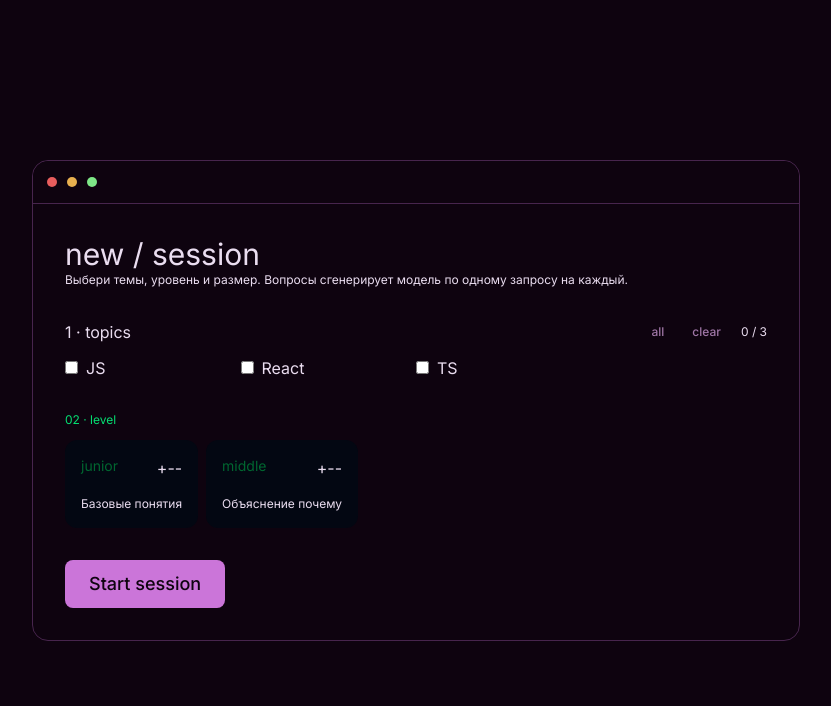
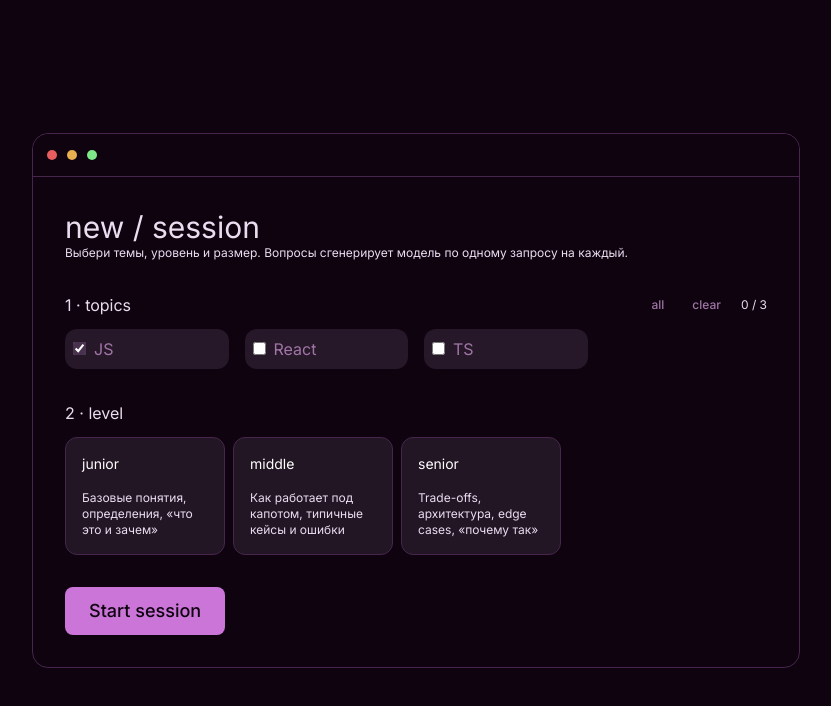
Before and after one commit to Denqi1/retrieve-deck, a Next.js app: page / in a window 1280 px wide. Shown: the top 706 px of the page, without its empty margins (224-1055 px from the left). Built offline with nearby package versions, Linux system fonts and the light colour scheme; a web font is replaced by a local one.

Commit message:
feat: add card and chip shared components and use in setup page

```diff
--- a/src/app/page.tsx
+++ b/src/app/page.tsx
@@ -1,5 +1,6 @@
 import { Button } from '@/shared/ui/button';
 import { Card } from '@/shared/ui/card';
+import { Chip } from '@/shared/ui/chip';
 import { SectionTitle } from '@/shared/ui/section-title';
 
 export default function Page() {
@@ -24,30 +25,38 @@ export default function Page() {
           </div>
         </div>
 
-        <ul className="grid grid-cols-4">
-          <li className="flex items-center gap-2 cursor-pointer">
-            <input type="checkbox" />
-            <p>JS</p>
+        <ul className="grid grid-cols-4 gap-4">
+          <li>
+            <Chip text="JS" isChecked />
           </li>
-          <li className="flex items-center gap-2 cursor-pointer">
-            <input type="checkbox" />
-            <p>React</p>
+          <li>
+            <Chip text="React" isChecked={false} />
           </li>
-          <li className="flex items-center gap-2 cursor-pointer">
-            <input type="checkbox" />
-            <p>TS</p>
+          <li>
+            <Chip text="TS" isChecked={false} />
           </li>
         </ul>
       </div>
 
       <div className="flex flex-col gap-3">
-        <div className="flex justify-between items-center">
-          <p className="text-xs text-green-400">02 · level</p>
-        </div>
+        <SectionTitle number={2} title="level" />
 
         <div className="flex gap-2">
-          <Card description="Базовые понятия" title="junior" />
-          <Card description="Объяснение почему" title="middle" />
+          <Card
+            description="Базовые понятия, определения, «что это и зачем»"
+            title="junior"
+            className="max-w-40"
+          />
+          <Card
+            description="Как работает под капотом, типичные кейсы и ошибки"
+            title="middle"
+            className="max-w-40"
+          />
+          <Card
+            description="Trade-offs, архитектура, edge cases, «почему так»"
+            title="senior"
+            className="max-w-40"
+          />
         </div>
       </div>
 
--- a/src/shared/ui/card/card.tsx
+++ b/src/shared/ui/card/card.tsx
@@ -1,20 +1,24 @@
+'use client';
+
 import { CardProps } from './card.types';
 
 export const Card = (props: CardProps) => {
-  const { onClick, description, title } = props;
+  const { onClick, description, title, className } = props;
+
+  const handleClick = () => {
+    onClick?.();
+  };
 
   return (
-    <div className="flex flex-col gap-4 bg-gray-950 p-4 rounded-xl cursor-pointer">
+    <div
+      onClick={handleClick}
+      className={`flex flex-col gap-4 bg-surface-card p-4 rounded-xl cursor-pointer transition-colors border border-default hover:bg-cta-bg-hover ${className}`}
+    >
       <div className="flex justify-between">
-        <p className="text-sm text-green-800">{title}</p>
-        <div>
-          <span>+</span>
-          <span>-</span>
-          <span>-</span>
-        </div>
+        <p className="text-sm text-primary">{title}</p>
       </div>
 
-      <p className="text-xs">{description}</p>
+      <p className="text-xs text-secondary">{description}</p>
     </div>
   );
 };
--- a/src/shared/ui/card/card.types.ts
+++ b/src/shared/ui/card/card.types.ts
@@ -2,4 +2,5 @@ export interface CardProps {
   onClick?: () => void;
   title: string;
   description: string;
+  className?: string;
 }
--- a/src/shared/ui/chip/chip.tsx
+++ b/src/shared/ui/chip/chip.tsx
@@ -0,0 +1,28 @@
+'use client';
+
+import { ChipProps } from './chip.types';
+
+export const Chip = (props: ChipProps) => {
+  const { onChange, text, className = '', isChecked } = props;
+
+  const handleChange = () => {
+    onChange?.();
+  };
+
+  return (
+    <div
+      onClick={handleChange}
+      className={`bg-surface-panel text-muted border-default flex gap-2 p-2 rounded-xl w-full cursor-pointer transition-colors hover:bg-cta-bg-hover ${className}`}
+    >
+      <label className="cursor-pointer">
+        <input
+          onChange={handleChange}
+          className="cursor-pointer accent-surface-element mr-2"
+          type="checkbox"
+          checked={isChecked}
+        />
+        <span>{text}</span>
+      </label>
+    </div>
+  );
+};
--- /dev/null
+++ b/src/shared/ui/chip/chip.types.ts
@@ -0,0 +1,6 @@
+export interface ChipProps {
+  onChange?: () => void;
+  text: string;
+  className?: string;
+  isChecked: boolean;
+}
--- /dev/null
+++ b/src/shared/ui/chip/index.ts
@@ -0,0 +1 @@
+export { Chip } from './chip';
```
